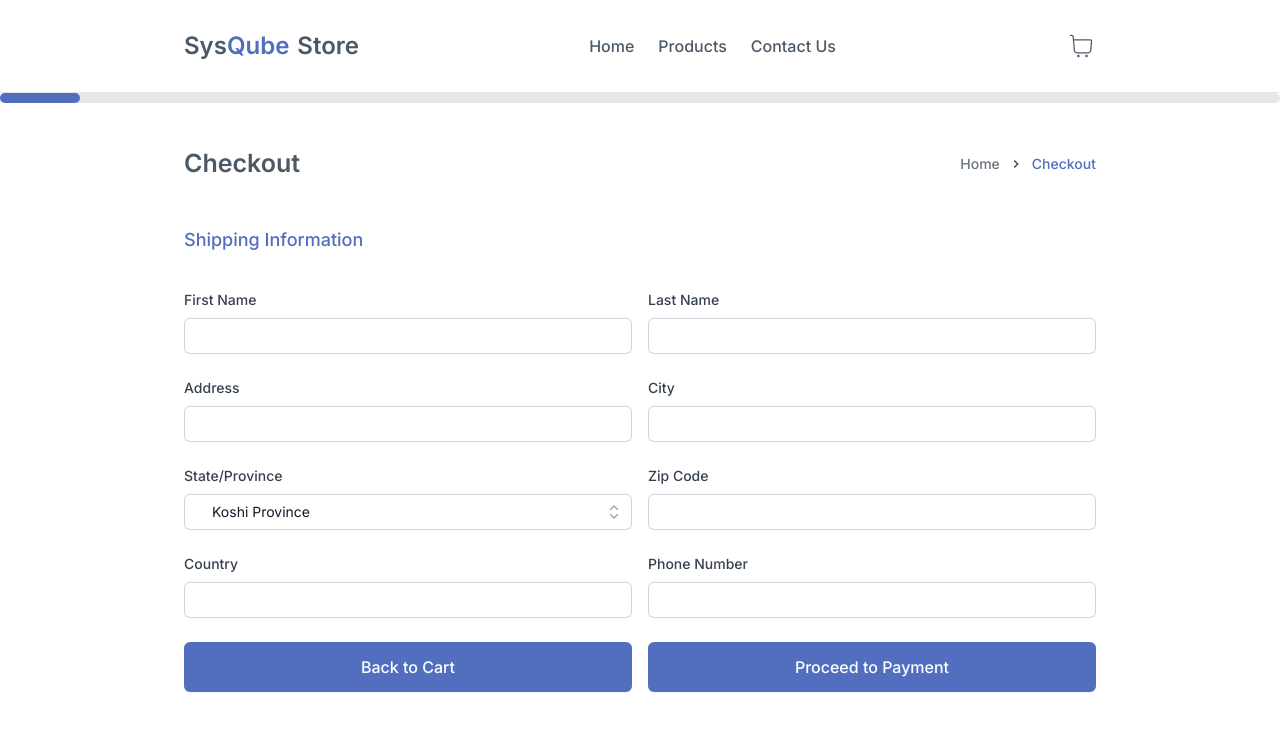
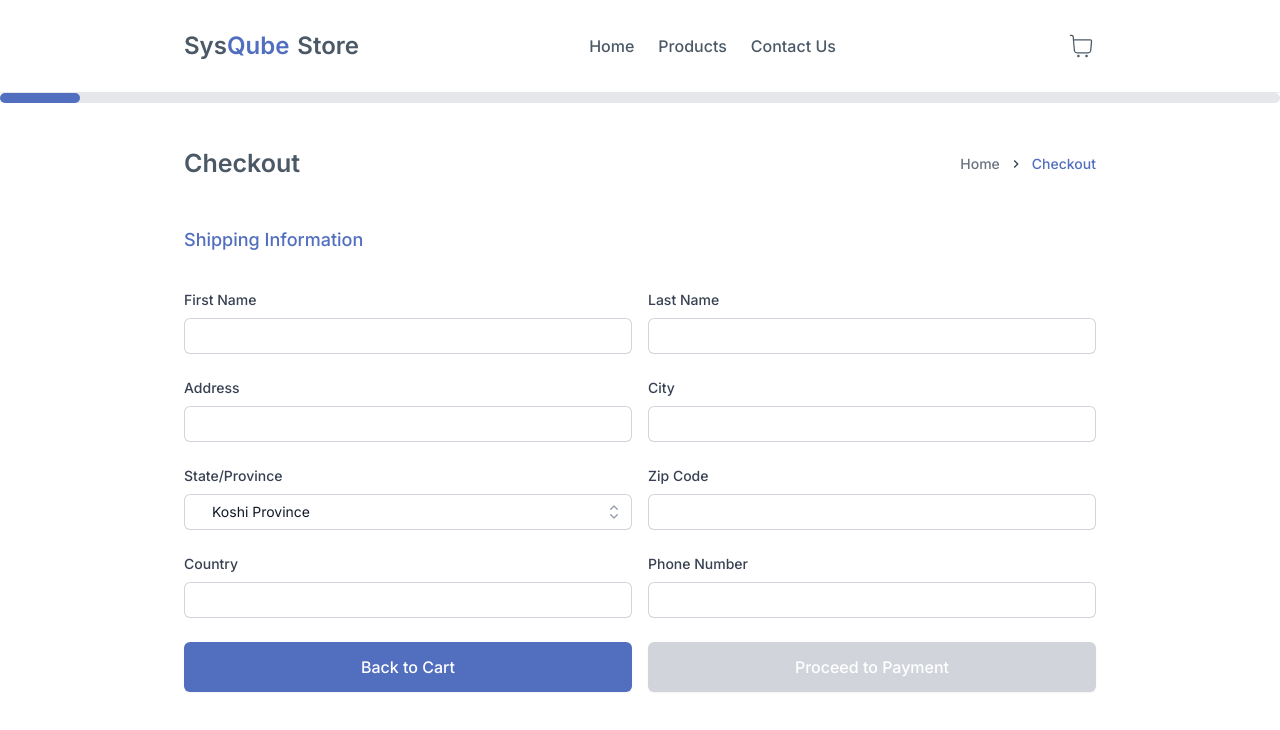
Before and after one commit to Nirjla/sysqube-store, a React (Vite) app: page /checkout in a window 1280 px wide. Shown: the top 730 px of the page. Built offline with nearby package versions, Linux system fonts and the light colour scheme.

Commit message:
error in button fixed

```diff
--- a/src/components/CheckoutBox.jsx
+++ b/src/components/CheckoutBox.jsx
@@ -48,7 +48,7 @@
             console.log(values);
           }}
         >
-          {({ errors, touched }) => (
+          {({ errors, touched, isValid, dirty }) => (
             <Form>
               <FormObserver />
               <div className="grid grid-cols-3 gap-[30px] mb-[30px] lg:mb-[90px]">
@@ -77,12 +77,18 @@
                         type="tel"
                       />
                       <div className="order-2 sm:order-1 md:mt-2 md:order-1 lg:order-1 ">
-                        <CommonButton  label="Back to Cart" toggle={toggleCart}/>
+                        <CommonButton
+                          label="Back to Cart"
+                          toggle={toggleCart}
+                          isBackButton={true}
+                        />
                       </div>
                       <div className="order-1 sm:order-2 md:order-2 lg:order-2 sm:mt-2 md:mt-2 mt-2 ">
                         <CommonButton
                           link="/checkout/payment"
                           label="Proceed to Payment"
+                          isValid={isValid}
+                          dirty={dirty}
                         />
                       </div>
                     </div>
--- a/src/components/CommonButton.jsx
+++ b/src/components/CommonButton.jsx
@@ -1,16 +1,29 @@
 import { Link } from "react-router-dom";
 
-const CommonButton = ({ link, label, toggle }) => {
+const CommonButton = ({ link, label, toggle, isValid, dirty, isBackButton }) => {
+  const isDisabled = !isBackButton && !(isValid && dirty);
   return (
     <div>
+      {isDisabled ? (
+        <button
+          type="button"
+          className="w-full flex items-center justify-center rounded-md border border-transparent
+          px-6 py-3 text-base font-medium text-white shadow-sm bg-gray-300 cursor-not-allowed"
+          disabled
+        >
+          {label}
+        </button>
+      ) : (
         <Link
-        // role="button"
           to={link}
-        className="flex items-center justify-center rounded-md border border-transparent bg-primary  px-6 py-3 text-base font-medium text-white shadow-sm hover:bg-accent"
+          className={`flex items-center justify-center rounded-md border border-transparent
+          px-6 py-3 text-base font-medium text-white shadow-sm hover:bg-accent
+          ${isBackButton ? "bg-primary" : isValid && dirty ? "bg-primary" : "bg-gray-300 cursor-not-allowed"}`}
           onClick={toggle}
         >
           {label}
         </Link>
+      )}
     </div>
   );
 };
--- a/src/components/PaymentBox.jsx
+++ b/src/components/PaymentBox.jsx
@@ -21,13 +21,9 @@
     const { values } = useFormikContext();
     const { progress: shippingProgress, setProgress } = useProgress();
     console.log(shippingProgress);
-    if (shippingProgress === 50) {
-      var startFrom = 50;
-    } else {
-      startFrom = shippingProgress;
-    }
     useEffect(() => {
       const filledFields = Object.values(values).filter((value) => !!value);
+      const startFrom = shippingProgress === 50 ? 50 : shippingProgress;
       const paymentProgress =
         (filledFields.length / Object.keys(values).length) * (100 - startFrom);
       const progress = startFrom + paymentProgress;
@@ -46,7 +42,7 @@
           console.log(values);
         }}
       >
-        {({ errors, touched }) => (
+        {({ errors, touched, isValid, dirty }) => (
           <Form>
             <FormObserver />
             <div className="grid grid-cols-3 gap-[30px] mb-[30px] lg:mb-[90px]">
@@ -123,12 +119,14 @@
                     />
                     <InputWrapper label="CVV" name="cvv" />
                     <div className="order-2 md:mt-2 sm:order-1 md:order-1 lg:order-1 ">
-                      <CommonButton link="/checkout" label="Back to Shipping" />
+                      <CommonButton link="/checkout" label="Back to Shipping" isBackButton={true} />
                     </div>
                     <div className="order-1 sm:order-2 md:order-2 lg:order-2 sm:mt-2 md:mt-2 mt-2">
                       <CommonButton
                         link="/checkout/payment/review-order"
                         label="Review Order"
+                        isValid={isValid}
+                        dirty={dirty}
                       />
                     </div>
                   </div>
```
Lines whose indentation alone changed are shown as unchanged.
